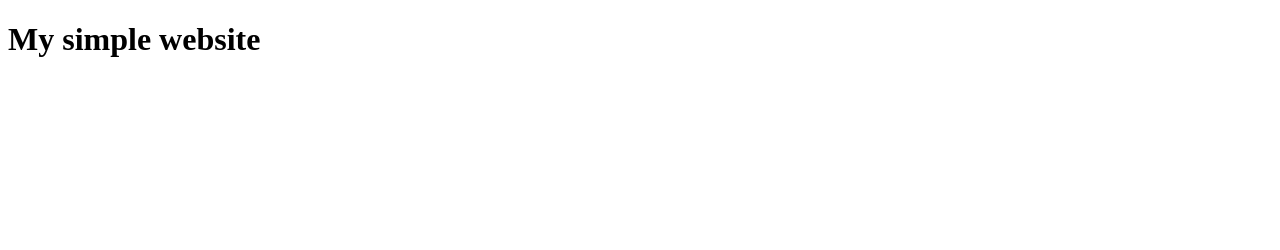
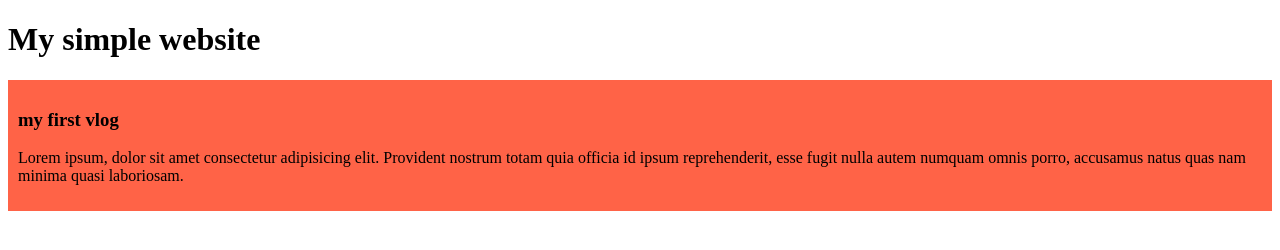
Before and after one commit to HossainEmon/my-simple-website, a plain HTML site: page index.html in a window 1280 px wide. Drawn offline with Linux system fonts and the light colour scheme.

Commit message:
added the first blog

```diff
--- /dev/null
+++ b/css/style.css
@@ -0,0 +1,4 @@
+.first{
+    background-color: tomato;
+    padding: 10px;
+}
--- a/index.html
+++ b/index.html
@@ -4,8 +4,13 @@
     <meta charset="UTF-8">
     <meta name="viewport" content="width=device-width, initial-scale=1.0">
     <title>My simple website</title>
+    <link rel="stylesheet" href="css/style.css">
 </head>
 <body>
    <h1>My simple website</h1>
+   <div class="first">
+    <h3>my first vlog</h3>
+    <p>Lorem ipsum, dolor sit amet consectetur adipisicing elit. Provident nostrum totam quia officia id ipsum reprehenderit, esse fugit nulla autem numquam omnis porro, accusamus natus quas nam minima quasi laboriosam.</p>
+   </div>
 </body>
 </html>
```
